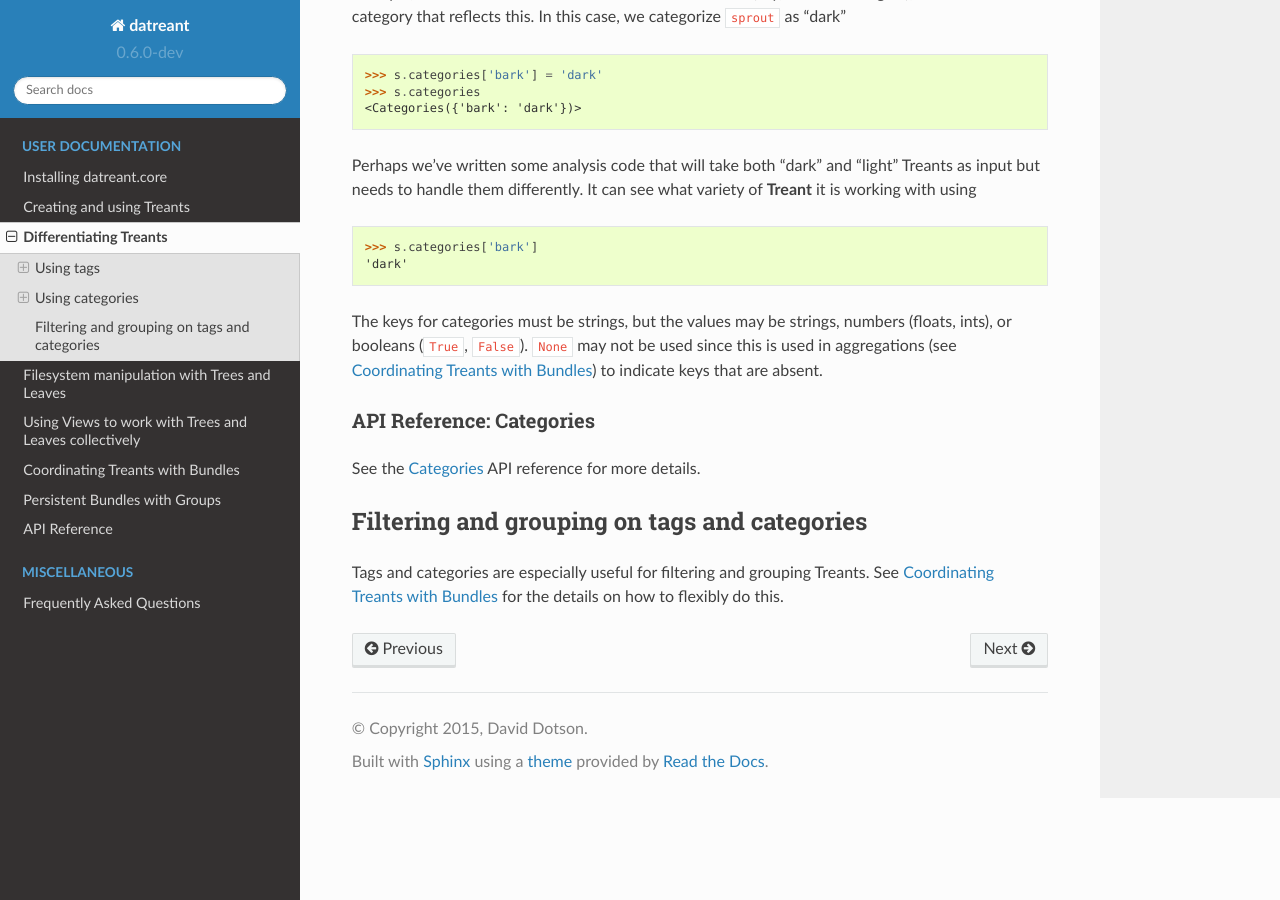
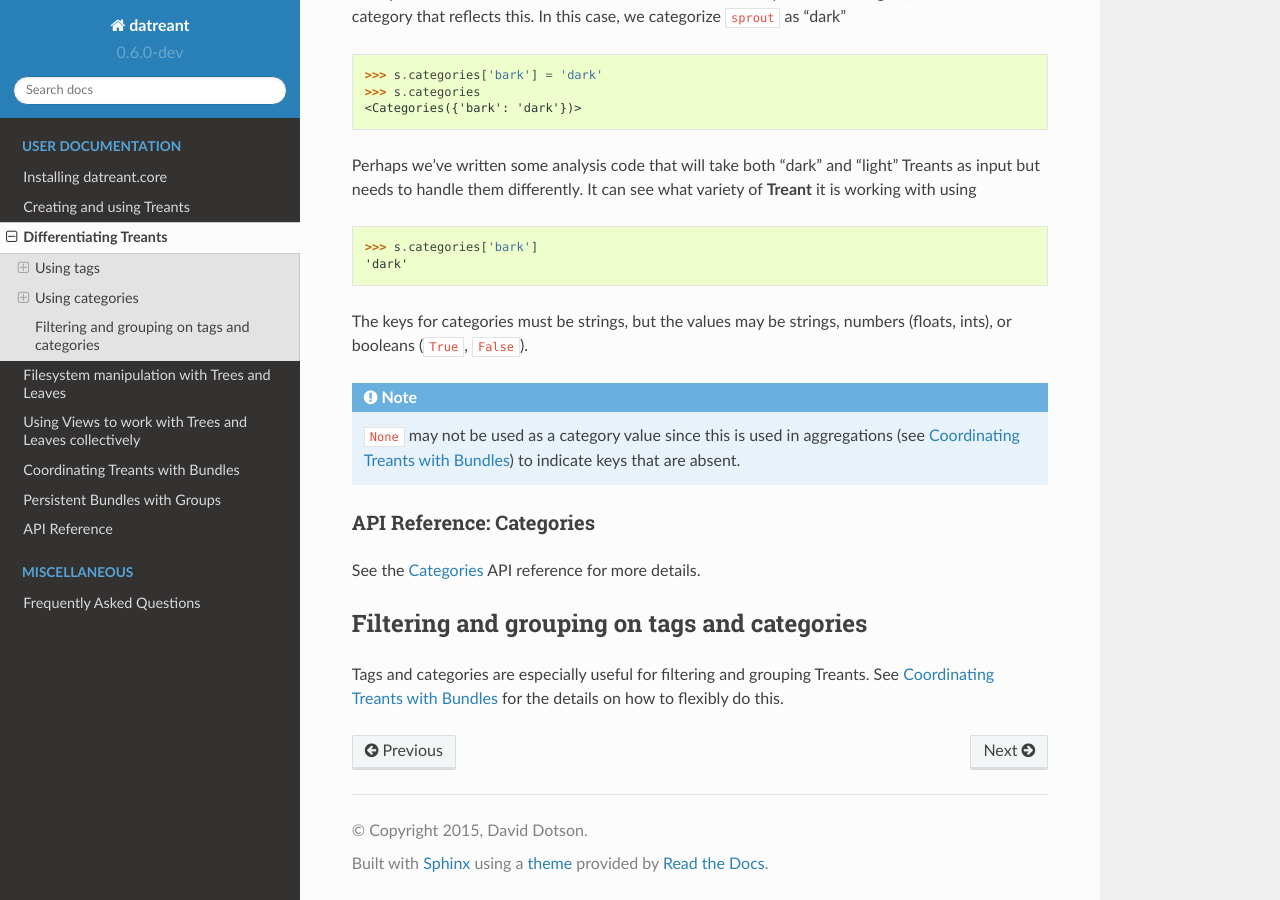
Before and after one commit to datreant/datreant, a Sphinx documentation site: the page built from docs/tags-categories.rst, in a window 1280 px wide and 900 px high, scrolled down 1934 px. Built offline with Sphinx 7.4.7 and the Read the Docs theme 2.0.0, drawn with Linux system fonts in a browser that asks for light colours; the version number is read from the project's files by our own code.

Commit message:
Fixes on advice of @orbeckst.

```diff
--- a/docs/groups.rst
+++ b/docs/groups.rst
@@ -67,7 +67,7 @@ members. It will first check the last known locations for each member, and
 for those it has yet to find it will begin a downward search starting from its
 own tree, then its parent tree, etc. It will continue this process until it
 either finds all its members, hits the root of the filesystem, or its search
-times out.
+times out. If it fails to find a member it will raise an :exc:`IOError`.
 
 If the Group you are using fails to find some of its members before timing out,
 you can set the maximum search time to a longer timeout, in seconds::
--- a/docs/tags-categories.rst
+++ b/docs/tags-categories.rst
@@ -96,9 +96,10 @@ of **Treant** it is working with using ::
     'dark'
 
 The keys for categories must be strings, but the values may be strings, numbers
-(floats, ints), or booleans (``True``, ``False``). ``None`` may not be used since
-this is used in aggregations (see :ref:`Bundles`) to indicate keys that are
-absent.
+(floats, ints), or booleans (``True``, ``False``).
+
+.. note:: ``None`` may not be used as a category value since this is used in
+          aggregations (see :ref:`Bundles`) to indicate keys that are absent.
 
 API Reference: Categories
 -------------------------
```
Also changed, not shown: docs/bundles.rst (+15 -13 lines), 1 other file.
